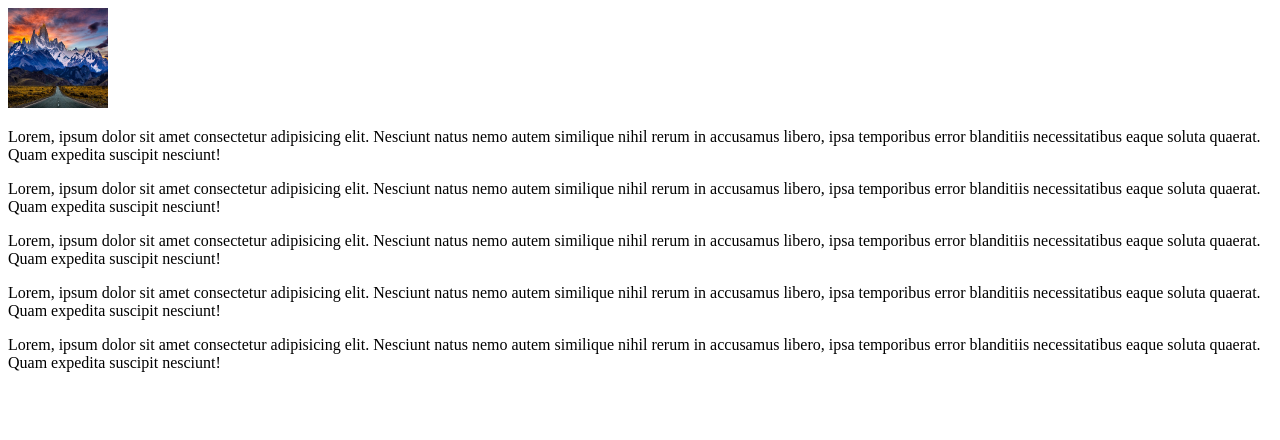
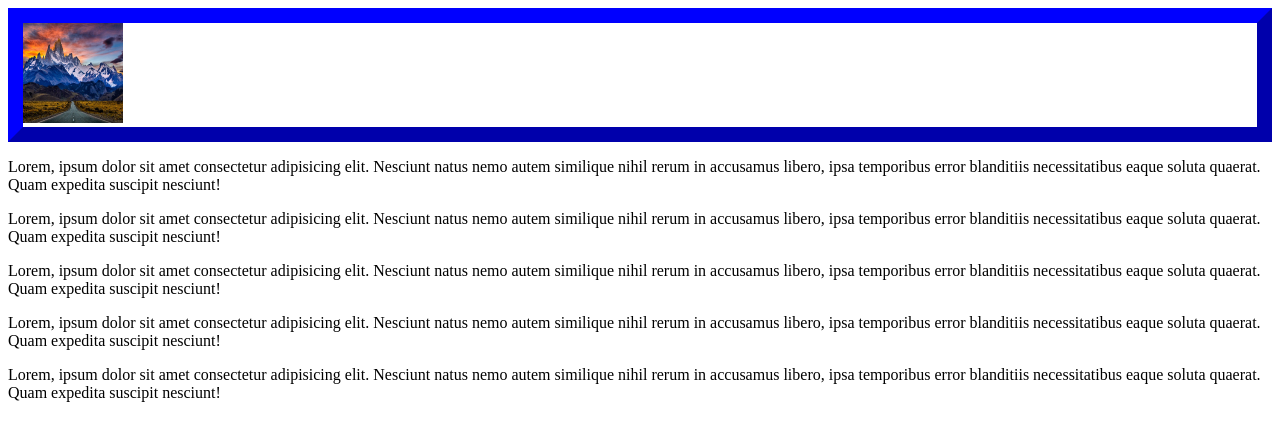
Before and after one commit to santinofernandez14/Practicos, a plain HTML site: page css/ejercicios de css parte 2/ejercicio3/index.html in a window 1280 px wide. Drawn offline with Linux system fonts and the light colour scheme.

Commit message:
verificando

```diff
--- a/css/ejercicios de css parte 2/ejercicio3/estilo.css
+++ b/css/ejercicios de css parte 2/ejercicio3/estilo.css
@@ -3,4 +3,8 @@
     position: sticky;
     top: 0px;
     right: 0px;
+    overflow: scroll;
+    border-style: outset;
+    border-color: blue;
+    border-width: 15px;
 }
```
